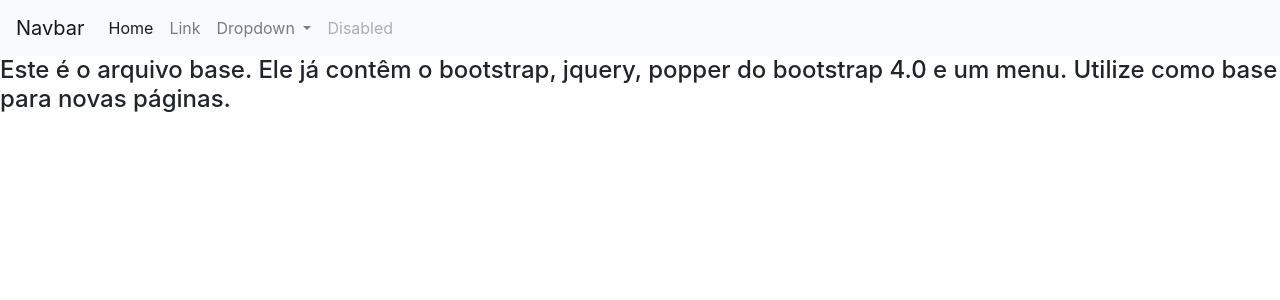
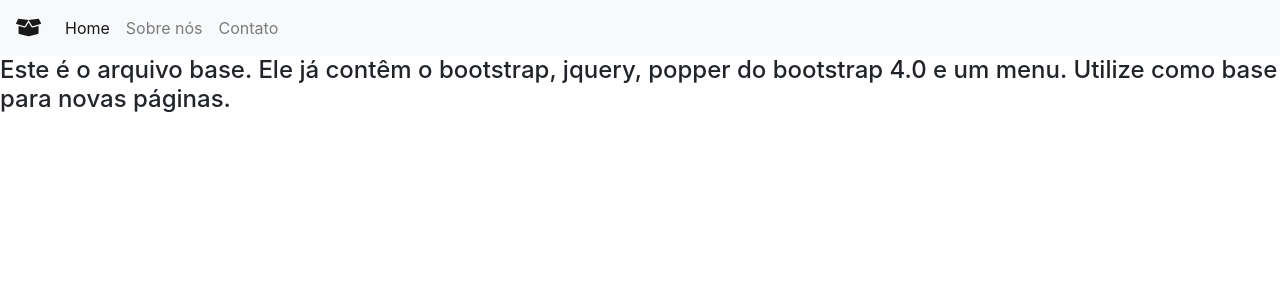
Before and after one commit to projetoudf/interdisciplinarII, a PHP site: page /base.php in a window 1280 px wide. Shown: the top 300 px of the page. Run offline with PHP 8.4, Linux system fonts and the light colour scheme.

Commit message:
icon adicionado

```diff
--- a/base.php
+++ b/base.php
@@ -8,7 +8,10 @@
     <!-- Bootstrap CSS -->
     <link rel="stylesheet" href="https://stackpath.bootstrapcdn.com/bootstrap/4.3.1/css/bootstrap.min.css" integrity="sha384-ggOyR0iXCbMQv3Xipma34MD+dH/1fQ784/j6cY/iJTQUOhcWr7x9JvoRxT2MZw1T" crossorigin="anonymous">
 
-    <title>Hello, world!</title>
+    <!-- Icones -->
+    <link rel="stylesheet" href="https://use.fontawesome.com/releases/v5.7.2/css/all.css" integrity="sha384-fnmOCqbTlWIlj8LyTjo7mOUStjsKC4pOpQbqyi7RrhN7udi9RwhKkMHpvLbHG9Sr" crossorigin="anonymous">
+    <link href="https://fonts.googleapis.com/icon?family=Material+Icons" rel="stylesheet">
+    <title>Pingo de Amor</title>
   </head>
   <body>
       <?php include "menu.php";
--- a/menu.php
+++ b/menu.php
@@ -1,5 +1,5 @@
 <nav class="navbar navbar-expand-lg navbar-light bg-light">
-  <a class="navbar-brand" href="#">Navbar</a>
+  <a class="navbar-brand" href="#"><i class="fas fa-box-open"></i></a>
   <button class="navbar-toggler" type="button" data-toggle="collapse" data-target="#navbarSupportedContent" aria-controls="navbarSupportedContent" aria-expanded="false" aria-label="Toggle navigation">
     <span class="navbar-toggler-icon"></span>
   </button>
@@ -10,22 +10,12 @@
         <a class="nav-link" href="#">Home <span class="sr-only">(current)</span></a>
       </li>
       <li class="nav-item">
-        <a class="nav-link" href="#">Link</a>
-      </li>
-      <li class="nav-item dropdown">
-        <a class="nav-link dropdown-toggle" href="#" id="navbarDropdown" role="button" data-toggle="dropdown" aria-haspopup="true" aria-expanded="false">
-          Dropdown
-        </a>
-        <div class="dropdown-menu" aria-labelledby="navbarDropdown">
-          <a class="dropdown-item" href="#">Action</a>
-          <a class="dropdown-item" href="#">Another action</a>
-          <div class="dropdown-divider"></div>
-          <a class="dropdown-item" href="#">Something else here</a>
-        </div>
+        <a class="nav-link" href="#">Sobre nós</a>
       </li>
       <li class="nav-item">
-        <a class="nav-link disabled" href="#" tabindex="-1" aria-disabled="true">Disabled</a>
+        <a class="nav-link" href="#">Contato</a>
       </li>
+
     </ul>
   </div>
 </nav>
```
Also changed, not shown: york.png (added), york2.png (added), yotk2.png (added).
